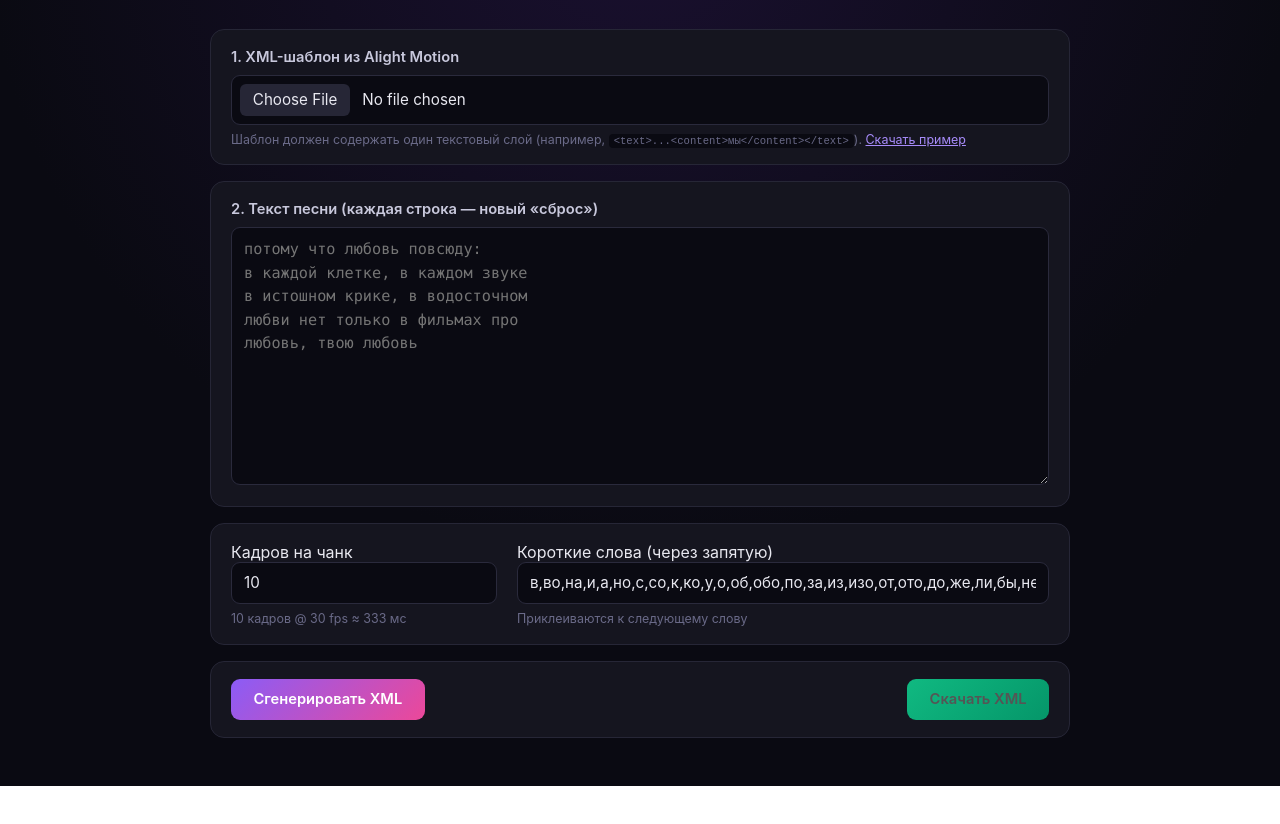
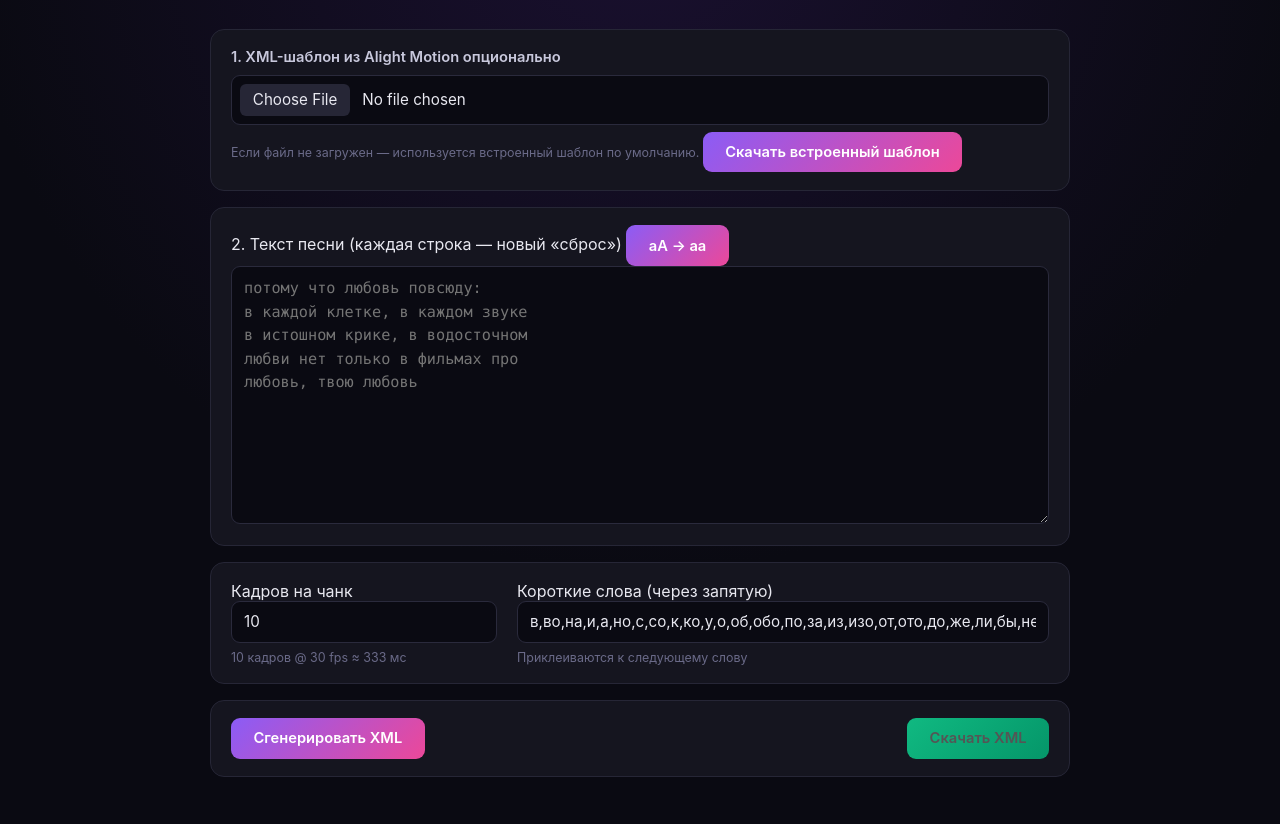
Before and after one commit to neketon/xml-lyrics-maker, a plain HTML site: page index.html in a window 1280 px wide. Shown: the part 106-930 px from the top of the page. Before the commit the page ends 892 px from the top, so only its background shows below. Drawn offline with Linux system fonts and the light colour scheme.

Commit message:
Update index.html

```diff
--- a/index.html
+++ b/index.html
@@ -14,13 +14,21 @@
     </header>
 
     <section class="card">
-      <label for="xmlFile">1. XML-шаблон из Alight Motion</label>
+      <label for="xmlFile">1. XML-шаблон из Alight Motion <span class="badge">опционально</span></label>
       <input type="file" id="xmlFile" accept=".xml,.amxml,application/xml,text/xml" />
-      <p class="hint">Шаблон должен содержать один текстовый слой (например, <code>&lt;text&gt;...&lt;content&gt;мы&lt;/content&gt;&lt;/text&gt;</code>). <a href="template-example.xml" download>Скачать пример</a></p>
+      <p class="hint">
+        Если файл не загружен — используется встроенный шаблон по умолчанию.
+        <button type="button" id="downloadTemplateBtn" class="btn-link">Скачать встроенный шаблон</button>
+      </p>
     </section>
 
     <section class="card">
-      <label for="lyrics">2. Текст песни (каждая строка — новый «сброс»)</label>
+      <div class="label-row">
+        <label for="lyrics">2. Текст песни (каждая строка — новый «сброс»)</label>
+        <button type="button" id="lowercaseBtn" class="btn-secondary btn-sm" title="Убрать заглавные буквы">
+          aA → aa
+        </button>
+      </div>
       <textarea id="lyrics" rows="10" placeholder="потому что любовь повсюду:&#10;в каждой клетке, в каждом звуке&#10;в истошном крике, в водосточном&#10;любви нет только в фильмах про&#10;любовь, твою любовь"></textarea>
     </section>
 
```
